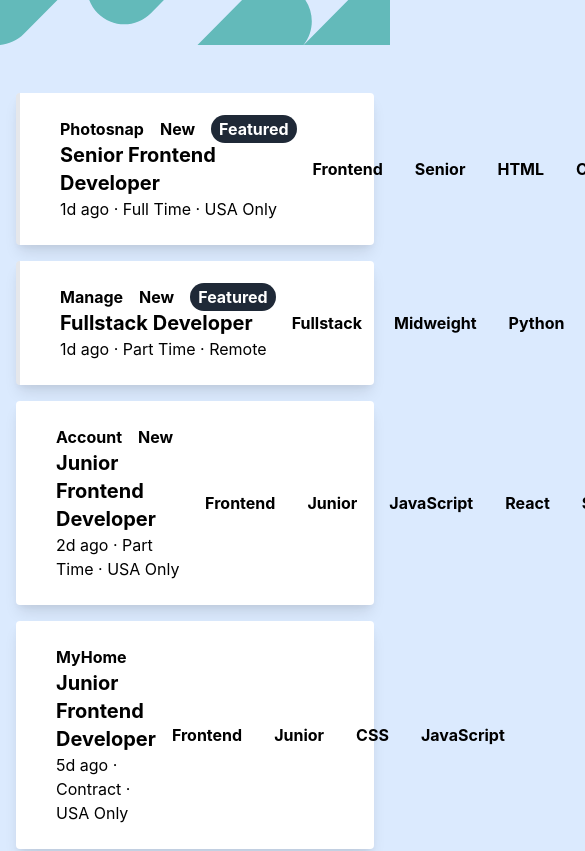
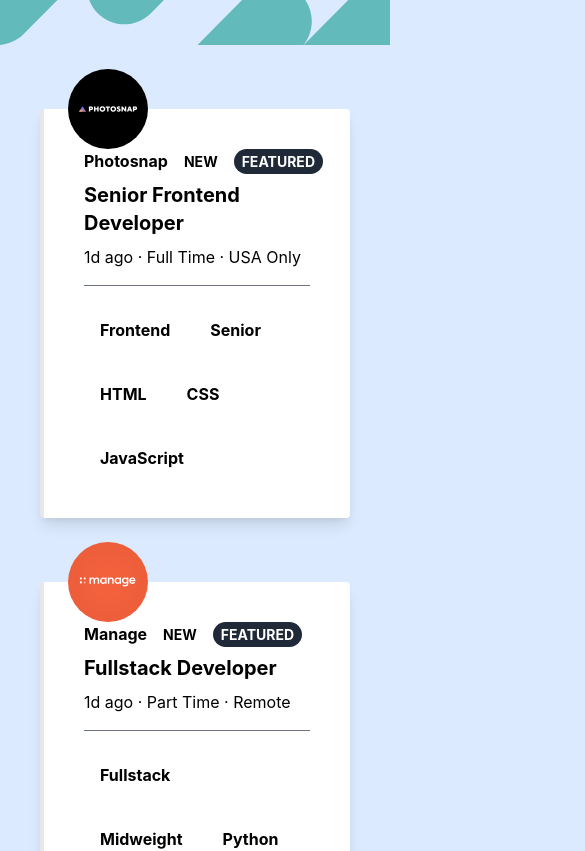
Before and after one commit to sanchez2194/Job-Listing-App, a React (Create React App) app in the folder my-app/: page / in a window 390 px wide. Shown: the top 851 px of the page, 585 px wide, since content can reach past the window. Built offline with nearby package versions, Linux system fonts and the light colour scheme.

Commit message:
needed to do mobile version first then made changes for desktop. problem solved with this push

```diff
--- a/my-app/src/components/JobBoardComponents.js
+++ b/my-app/src/components/JobBoardComponents.js
@@ -31,32 +31,32 @@ const JobBoardComponent = ({
 
 
     return (
-        <div className={`flex bg-white shadow-lg m-4 p-6 rounded
-        ${ featured && 'border-l-4 border-teal-500 border-solid'
-        }`} >
+        <div className={`flex flex-col bg-white shadow-lg my-16 mx-10 p-6 rounded
+        ${featured && 'border-l-4 border-teal-500 border-solid'
+            } sm:flex-row`} >
 
             <div>
-                <img src={logo} alt={company} />
+                <img className='-mt-16 h-20 w-20 sm:my-0 sm:w-24 sm:h-24' src={logo} alt={company} />
             </div>
 
-            <div className='flex flex-col ml-4'>
+            <div className='flex flex-col justify-between ml-4'>
                 <h3 className='font-bold text-teal-500'>
                     {company}
-                    {isNew && (<span className='font-bold bg-teal-500 text-teal-100 m-2 py-1 px-2 rounded-full'>New</span>)}
-                    {featured && (<span className='font-bold bg-gray-800 text-white py-1 px-2 rounded-full'>Featured</span>)}
+                    {isNew && (<span className='font-bold bg-teal-500 text-teal-100 m-2 py-1 px-2 rounded-full uppercase text-sm'>New</span>)}
+                    {featured && (<span className='font-bold bg-gray-800 text-white py-1 px-2 rounded-full uppercase text-sm'>Featured</span>)}
                 </h3>
 
-                <h2 className='font-bold text-xl'>{position}</h2>
+                <h2 className='font-bold text-xl my-2'>{position}</h2>
 
                 <p>
                     {postedAt} · {contract} · {location}
                 </p>
             </div>
 
-            <div className='flex items-center ml-auto'>
+            <div className='flex flex-wrap items-center mt-4 mx-4 pt-4 border-t border-gray-500 border-solid sm:ml-auto sm:border-0 sm:pt-0 sm:mt-0'>
                 {tags ?
                     tags.map((tag) =>
-                        <span className='flex font-bold bg-teal-100 text-teal-500 m-2 p-2 rounded'>{tag}</span>) : ''}
+                        <span className='flex font-bold bg-teal-100 text-teal-500 m-2 p-2 mr-4 mb-4 rounded sm:mb-0'>{tag}</span>) : ''}
 
 
             </div>
```
Also changed, not shown: my-app/src/App.js (+11 -11 lines).
